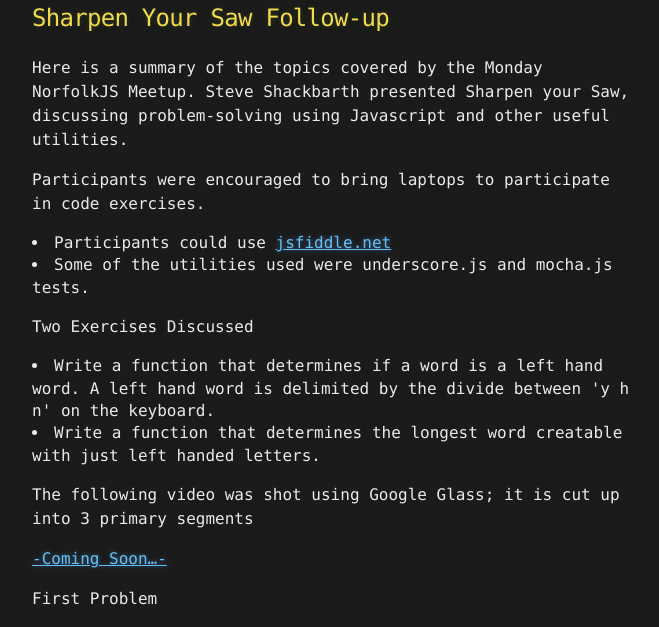
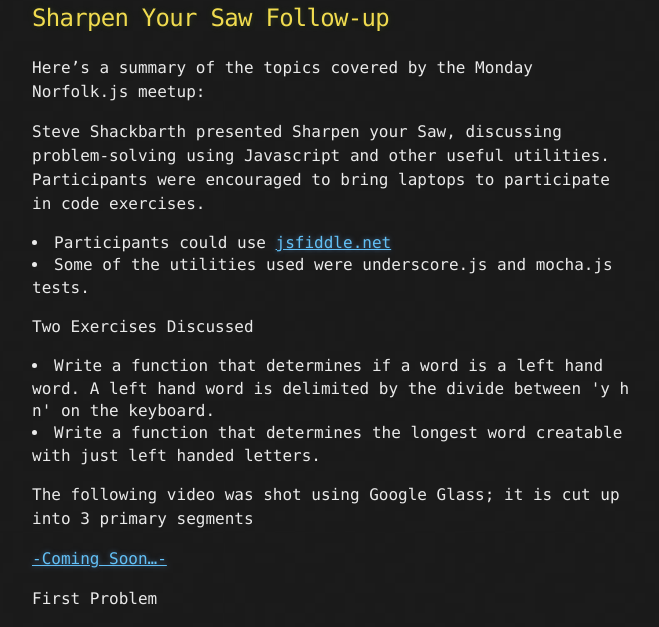
Before and after one commit to norfolkjs/norfolkjs.github.io, a Jekyll site: the page built from _posts/2014-2-18-Sharpen-your-saw-followup.md, in a window 1280 px wide, cut to the strip 0-627 px from the top of the page. Shown: the whole strip, without its empty margins (308-967 px from the left). Built offline with Jekyll 4.4.1, drawn with Linux system fonts in a browser that asks for light colours; Markdown is read by kramdown in place of the engine named in the settings.

Commit message:
Changed NorfolkJS to Norfolk.js

```diff
--- a/_posts/2014-2-18-Sharpen-your-saw-followup.md
+++ b/_posts/2014-2-18-Sharpen-your-saw-followup.md
@@ -5,9 +5,9 @@ tags: javascript, meetup, norfolk
 published: true
 ---
 
-Here is a summary of the topics covered by the Monday NorfolkJS Meetup. Steve Shackbarth presented Sharpen your Saw, discussing problem-solving using Javascript and other useful utilities.
+Here's a summary of the topics covered by the Monday Norfolk.js meetup:
 
-Participants were encouraged to bring laptops to participate in code exercises.
+Steve Shackbarth presented Sharpen your Saw, discussing problem-solving using Javascript and other useful utilities. Participants were encouraged to bring laptops to participate in code exercises.
 
 <li> Participants could use <a href="http://jsfiddle.net">jsfiddle.net</a></li>
 <li>   Some of the utilities used were underscore.js and mocha.js tests.</li>
```
